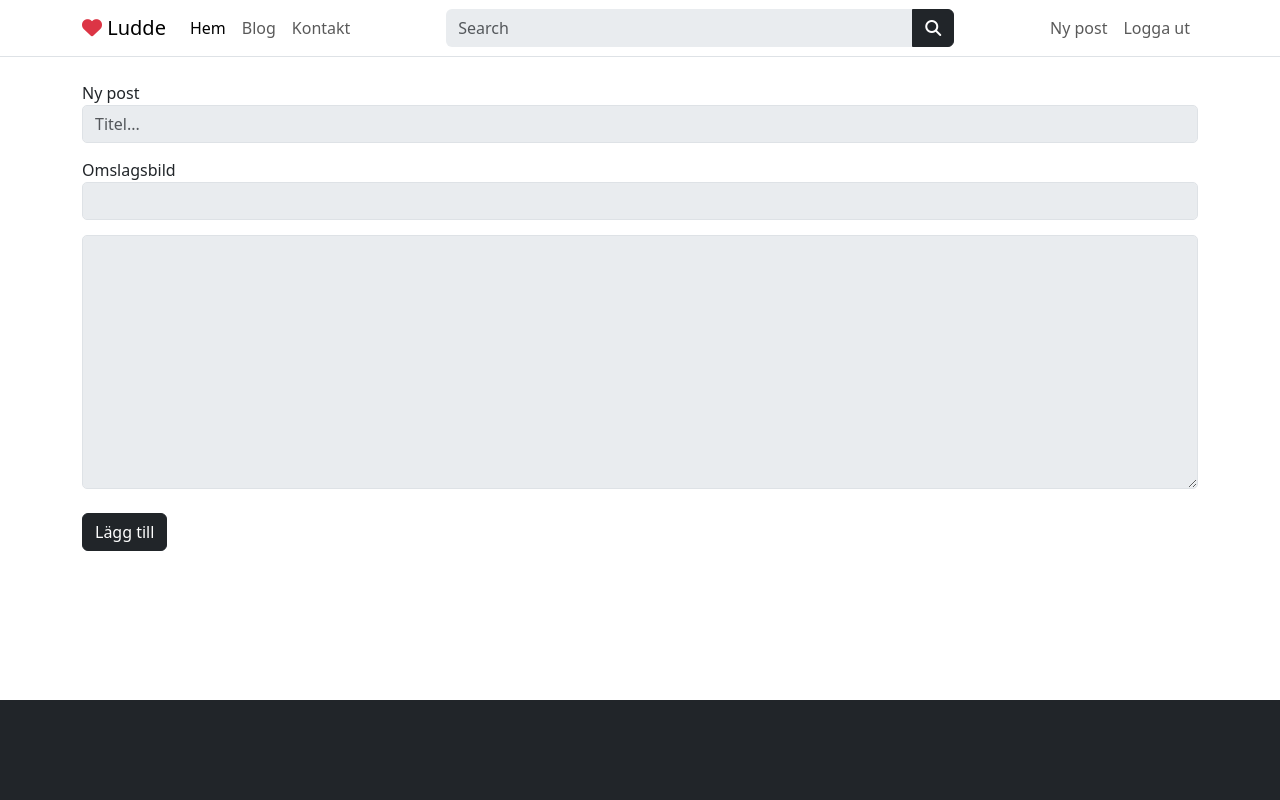
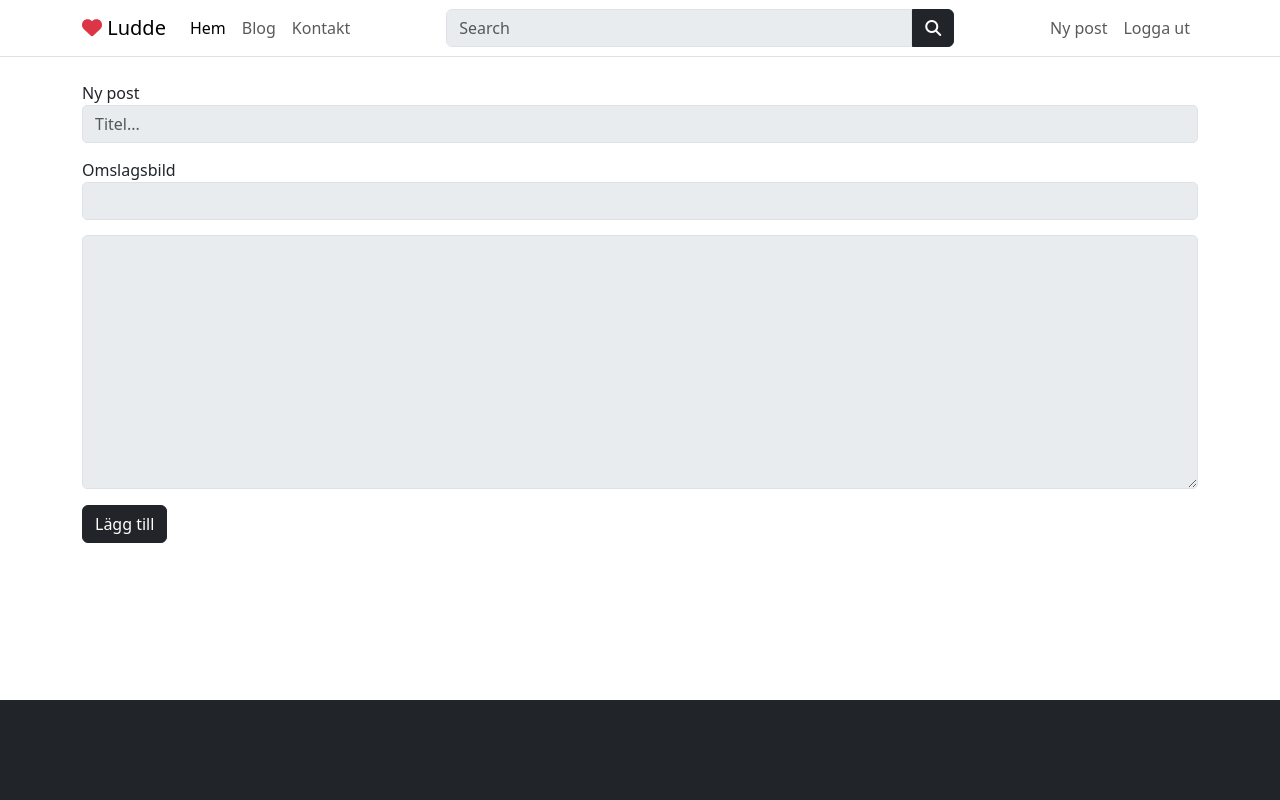
Before and after one commit to mittjobbkenny/ludde-blog, a Django app: page /blog/add/ in a window 1280 px wide. Run offline with Django 4.2, Linux system fonts and the light colour scheme; the visitor is signed in with stand-in values (Sample User, id 1); some libraries are stand-ins or nearby versions.

Commit message:
Fix padding and margin on templates

```diff
--- a/blog/templates/blog/blog.html
+++ b/blog/templates/blog/blog.html
@@ -1,9 +1,9 @@
 {% extends 'base.html' %}
 {% block content %}
 
-<div class="container">
+<div class="container py-4">
 
-    <div class="d-md-flex justify-content-between align-items-baseline mt-4 mb-2">
+    <div class="d-md-flex justify-content-between align-items-baseline">
 
         <nav aria-label="breadcrumb">
             <ol class="breadcrumb">
@@ -83,7 +83,7 @@
 
     {% if is_paginated %}
     <nav aria-label="Page navigation">
-        <div class="row mb-4">
+        <div class="row">
             <div class="col text-end p-0">
                 {% if page_obj.has_previous %}
                 <a href="?page={{ page_obj.previous_page_number }}&sort={{ sort_by }}&thumb={{ thumb }}"
--- a/blog/templates/blog/post_add.html
+++ b/blog/templates/blog/post_add.html
@@ -4,19 +4,14 @@
 
 {{ form.media }}
 
-<div class="container">
-    <div class="row mt-4">
+<div class="container py-4">
+    <div class="row">
         <div class="col">
-            <div class="card mb-4 border-0">
-                <div class="card-body p-0">
-                    <form method="POST" enctype="multipart/form-data" novalidate>
-                        {% csrf_token %}
-                        {{ form | crispy | safe }}
-                        <br>
-                        <button type="submit" class="btn btn-dark">Lägg till</button>
-                    </form>
-                </div>
-            </div>
+            <form method="POST" enctype="multipart/form-data" novalidate>
+                {% csrf_token %}
+                {{ form | crispy | safe }}
+                <button type="submit" class="btn btn-dark mt-3">Lägg till</button>
+            </form>
         </div>
     </div>
 </div>
@@ -59,7 +54,7 @@
 
     $("#error_1_id_featured_image strong").html("Ingen fil har valts.");
 
-    if($("#error_1_id_content").length) {
+    if ($("#error_1_id_content").length) {
         $(".note-editable").addClass('is-invalid');
         $(".note-editable").css("border", "1px solid #DD3545");
     }
--- a/home/templates/home/index.html
+++ b/home/templates/home/index.html
@@ -49,8 +49,8 @@
     </div>
 </div>
 
-<div class="container">
-    <div class="row mt-4 gx-md-5">
+<div class="container py-4">
+    <div class="row gx-md-5">
         {% for post in post_list %}
         <div class="col-md-4 mb-4">
             <div class="card border-0">
--- a/templates/base.html
+++ b/templates/base.html
@@ -53,9 +53,9 @@
                     </li>
                 </ul>
                 <form class="d-flex w-50" role="search">
-                    <input class="form-control rounded-0 rounded-start border-0 bg-body-secondary" type="search"
+                    <input class="form-control rounded-0 rounded-start bg-body-secondary" type="search"
                         placeholder="Search" aria-label="Search">
-                    <button class="btn btn-dark rounded-0 rounded-end" type="submit"><i
+                    <button class="btn btn-dark rounded-0 rounded-end " type="submit"><i
                             class="fas fa-search"></i></button>
                 </form>
                 <ul class="navbar-nav mb-2 mb-lg-0">
```
Also changed, not shown: blog/templates/blog/post_detail.html (+10 -11 lines), templates/allauth/account/base.html (+4 -8 lines).
